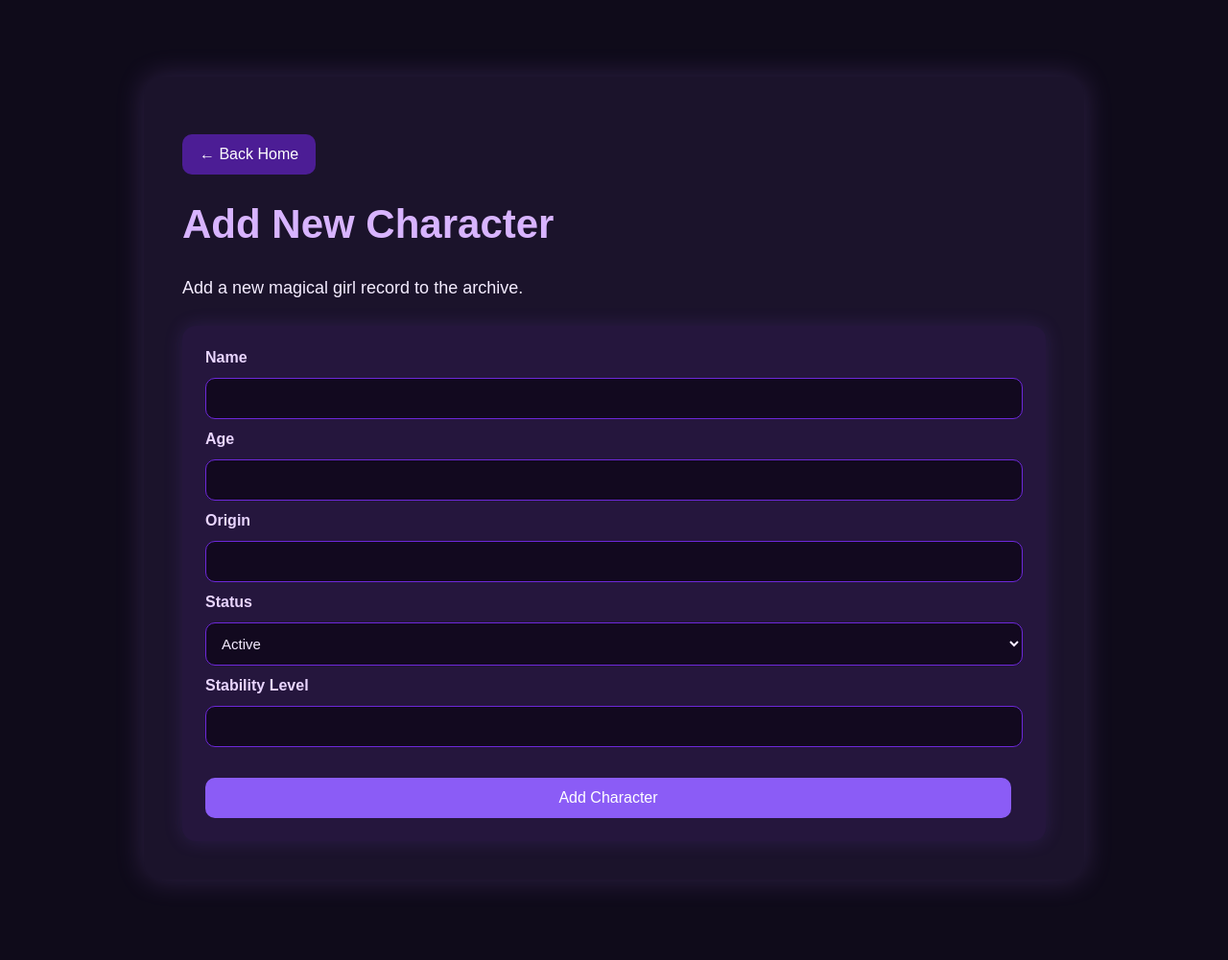
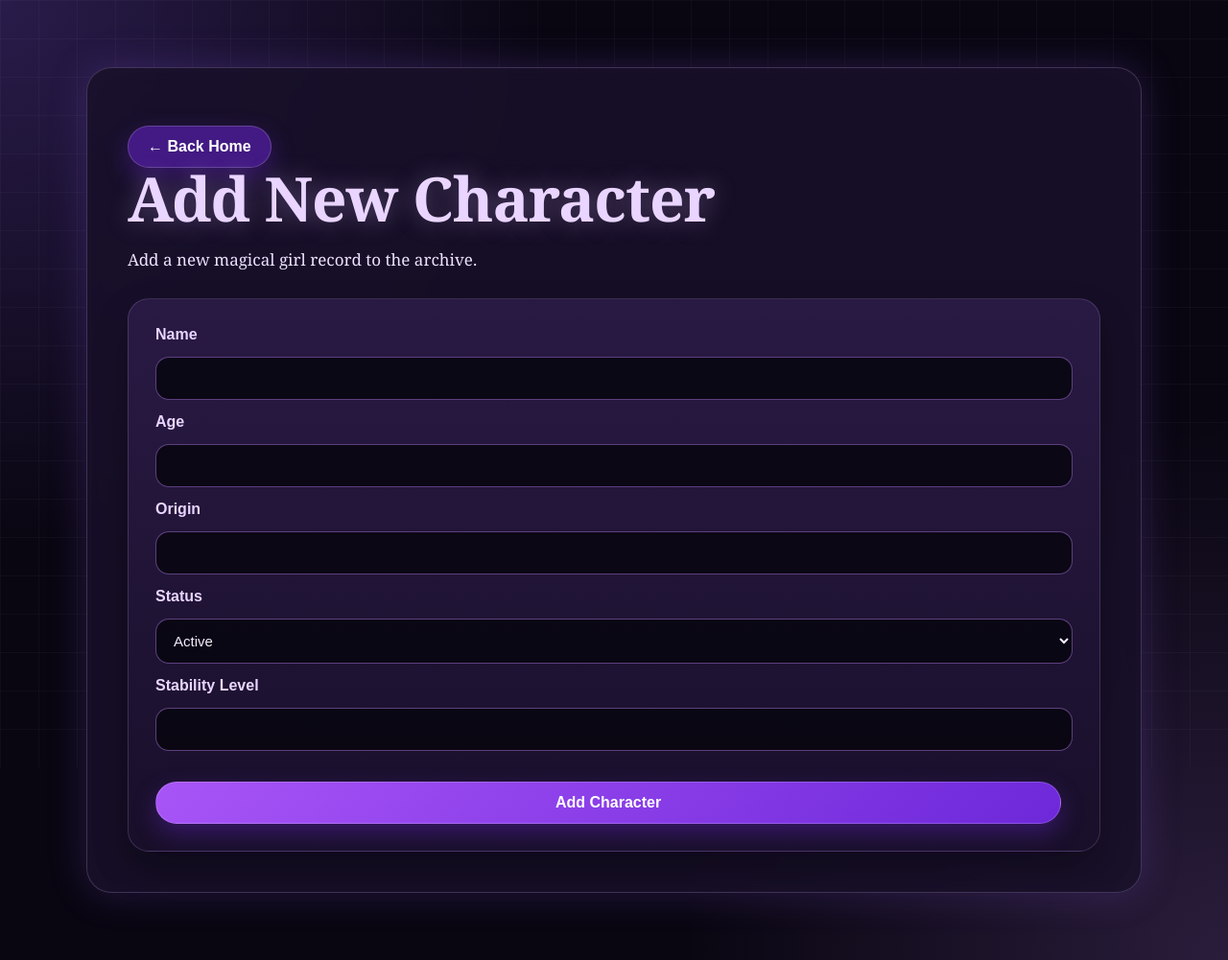
Before and after one commit to LKW000/Magical-Girl-Archive-System, a Flask app: page /add-character in a window 1280 px wide. Shown: the whole page at 96% size. Before the commit the page ends 925 px from the top, so only its background shows below. Run offline with Flask 3, Linux system fonts and the light colour scheme.

Commit message:
right code in a right space

```diff
--- a/static/style.css
+++ b/static/style.css
@@ -1,105 +1,189 @@
+/* Magical Girl Archive System - Gothic UI */
+
+* {
+    box-sizing: border-box;
+}
+
 body {
     margin: 0;
-    font-family: Arial, sans-serif;
-    background: #0f0b1a;
-    color: #f4ecff;
+    min-height: 100vh;
+    font-family: Georgia, "Times New Roman", serif;
+    background:
+        radial-gradient(circle at top left, rgba(139, 92, 246, 0.25), transparent 35%),
+        radial-gradient(circle at bottom right, rgba(192, 132, 252, 0.18), transparent 35%),
+        #090611;
+    color: #f5edff;
+}
+
+body::before {
+    content: "";
+    position: fixed;
+    inset: 0;
+    background-image:
+        linear-gradient(rgba(255,255,255,0.03) 1px, transparent 1px),
+        linear-gradient(90deg, rgba(255,255,255,0.03) 1px, transparent 1px);
+    background-size: 40px 40px;
+    pointer-events: none;
 }
 
 .container {
-    max-width: 900px;
-    margin: 80px auto;
-    padding: 40px;
-    background: #1b132b;
-    border-radius: 18px;
-    box-shadow: 0 0 30px rgba(180, 120, 255, 0.2);
+    width: min(1100px, 92%);
+    margin: 70px auto;
+    padding: 42px;
+    background: rgba(24, 16, 42, 0.88);
+    border: 1px solid rgba(216, 180, 254, 0.22);
+    border-radius: 26px;
+    box-shadow:
+        0 0 40px rgba(139, 92, 246, 0.22),
+        inset 0 0 40px rgba(255, 255, 255, 0.02);
+    backdrop-filter: blur(8px);
 }
 
 h1 {
+    margin: 0 0 18px;
+    font-size: clamp(38px, 6vw, 64px);
+    line-height: 1;
+    color: #e9d5ff;
+    letter-spacing: -1px;
+    text-shadow: 0 0 25px rgba(216, 180, 254, 0.35);
+}
+
+h2 {
     color: #d8b4ff;
-    font-size: 42px;
+    margin-top: 30px;
 }
 
 p {
-    font-size: 18px;
-    line-height: 1.6;
+    font-size: 17px;
+    line-height: 1.7;
+    color: #eee2ff;
+}
+
+a {
+    color: inherit;
 }
 
 .button {
     display: inline-block;
-    margin-top: 20px;
+    margin-top: 18px;
     margin-right: 12px;
-    padding: 12px 18px;
-    background: #8b5cf6;
-    color: white;
+    padding: 12px 20px;
+    background: linear-gradient(135deg, #a855f7, #6d28d9);
+    color: #ffffff;
     text-decoration: none;
-    border-radius: 10px;
+    border-radius: 999px;
+    font-family: Arial, sans-serif;
+    font-weight: 700;
+    border: 1px solid rgba(255,255,255,0.18);
+    box-shadow: 0 10px 25px rgba(109, 40, 217, 0.35);
+    transition: transform 0.2s ease, box-shadow 0.2s ease;
+}
+
+.button:hover {
+    transform: translateY(-2px);
+    box-shadow: 0 14px 35px rgba(168, 85, 247, 0.45);
 }
 
 .button.secondary {
-    background: #4c1d95;
+    background: rgba(76, 29, 149, 0.85);
 }
+
+/* Character grid */
 
 .character-grid {
     display: grid;
-    grid-template-columns: repeat(auto-fit, minmax(250px, 1fr));
-    gap: 20px;
-    margin-top: 30px;
+    grid-template-columns: repeat(auto-fit, minmax(240px, 1fr));
+    gap: 22px;
+    margin-top: 34px;
 }
 
 .card {
-    background: #25163d;
-    padding: 20px;
-    border-radius: 14px;
-    box-shadow: 0 0 20px rgba(140, 90, 255, 0.15);
+    position: relative;
+    background: linear-gradient(180deg, rgba(42, 27, 70, 0.95), rgba(25, 16, 43, 0.95));
+    padding: 24px;
+    border-radius: 22px;
+    border: 1px solid rgba(216, 180, 254, 0.18);
+    box-shadow: 0 18px 35px rgba(0, 0, 0, 0.28);
+    overflow: hidden;
+}
+
+.card::before {
+    content: "✦";
+    position: absolute;
+    top: 14px;
+    right: 18px;
+    color: rgba(216, 180, 254, 0.35);
+    font-size: 22px;
 }
 
 .card h2 {
     margin-top: 0;
-    color: #d8b4ff;
+    color: #f0d9ff;
+    font-size: 26px;
 }
+
+.card p {
+    margin: 8px 0;
+    font-size: 15px;
+}
+
+/* Detail page */
 
 .detail-card {
     margin-top: 25px;
-    border-left: 4px solid #c084fc;
+    border-left: 5px solid #c084fc;
 }
 
 .timeline {
     margin-top: 20px;
+    display: grid;
+    gap: 18px;
 }
 
 .log-card {
-    margin-bottom: 16px;
-    border-left: 4px solid #8b5cf6;
+    border-left: 5px solid #8b5cf6;
 }
 
 strong {
-    color: #e9d5ff;
+    color: #f3d9ff;
 }
+
+/* Forms */
 
 .form-card {
     margin-top: 25px;
     display: flex;
     flex-direction: column;
-    gap: 12px;
-    background: #25163d;
-    padding: 24px;
-    border-radius: 14px;
-    box-shadow: 0 0 20px rgba(140, 90, 255, 0.15);
+    gap: 14px;
+    background: linear-gradient(180deg, rgba(42, 27, 70, 0.95), rgba(25, 16, 43, 0.95));
+    padding: 28px;
+    border-radius: 22px;
+    border: 1px solid rgba(216, 180, 254, 0.18);
+    box-shadow: 0 18px 35px rgba(0, 0, 0, 0.28);
 }
 
 label {
     color: #e9d5ff;
-    font-weight: bold;
+    font-family: Arial, sans-serif;
+    font-weight: 700;
 }
 
 input,
 select {
-    padding: 12px;
-    border-radius: 10px;
-    border: 1px solid #6d28d9;
-    background: #12091f;
+    width: 100%;
+    padding: 13px 14px;
+    border-radius: 14px;
+    border: 1px solid rgba(192, 132, 252, 0.45);
+    background: rgba(9, 6, 17, 0.88);
     color: #f4ecff;
     font-size: 15px;
+    outline: none;
+}
+
+input:focus,
+select:focus {
+    border-color: #d8b4ff;
+    box-shadow: 0 0 0 3px rgba(168, 85, 247, 0.18);
 }
 
 button {
@@ -107,3 +191,18 @@ button {
     cursor: pointer;
     font-size: 16px;
 }
+
+/* Small screen cleanup */
+
+@media (max-width: 700px) {
+    .container {
+        margin: 30px auto;
+        padding: 26px;
+    }
+
+    .button {
+        display: block;
+        text-align: center;
+        margin-right: 0;
+    }
+}
```
